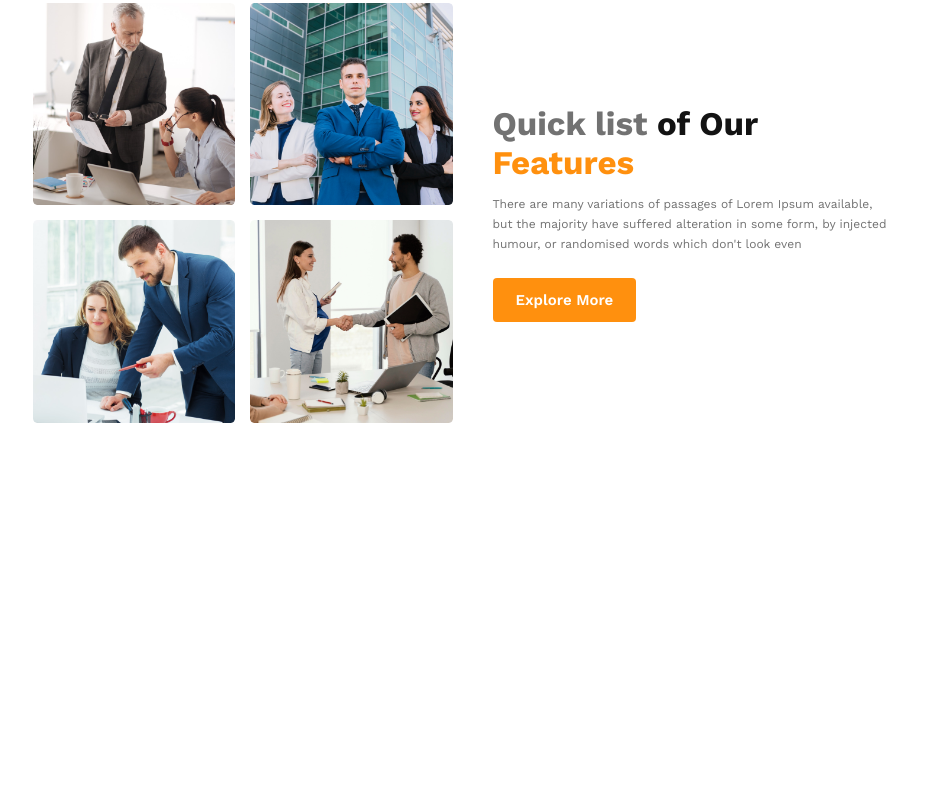
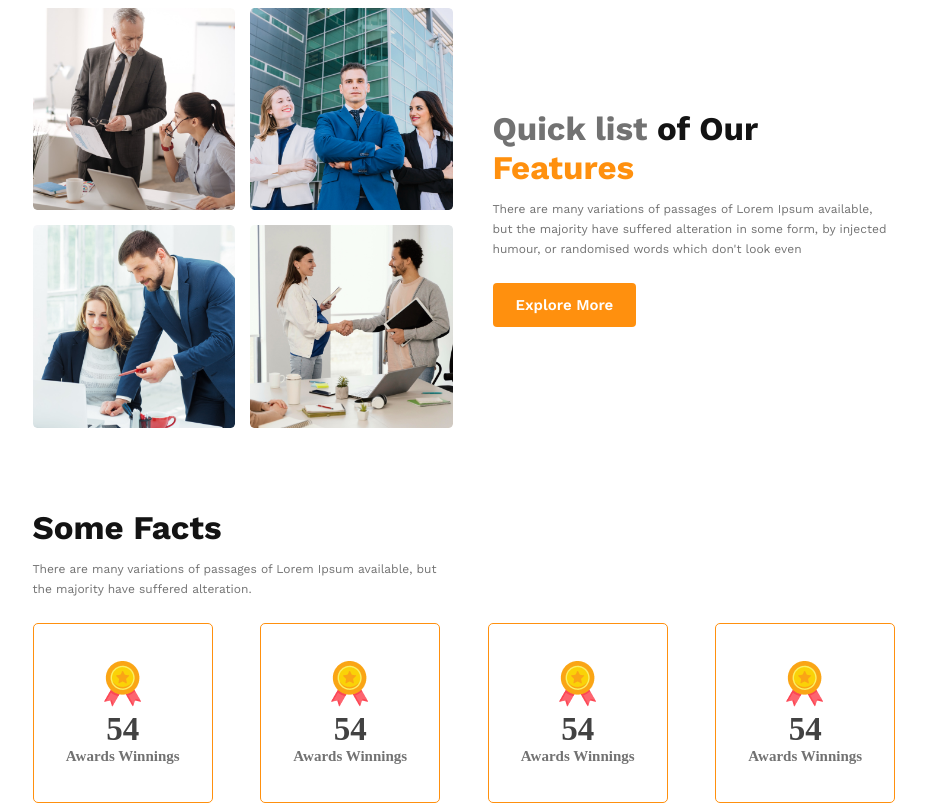
Before and after one commit to Shohag-SP1/G3-Architect-Website, a plain HTML site: page index.html in a window 1280 px wide. Shown: the part 923-1726 px from the top of the page, without its empty margins (176-1102 px from the left). Before the commit the page ends 1346 px from the top, so only its background shows below. Drawn offline with nearby package versions, Linux system fonts and the light colour scheme.

Commit message:
fact-section added

```diff
--- a/index.html
+++ b/index.html
@@ -70,6 +70,49 @@
           </div>
         </div>
       </section>
+      <section></section>
+      <!-- fact section starts -->
+      <section class="fact-section">
+        <div class="container fact">
+          <h2 class="heading heading-1">Some Facts</h2>
+          <p class="description card-description">
+            There are many variations of passages of Lorem Ipsum available, but
+            the majority have suffered alteration.
+          </p>
+          <div class="card-container">
+            <div class="card">
+              <div>
+                <img src="./images/icons/ribon.png" alt="" />
+                <h2 class="card-title">54</h2>
+                <p class="card-subtitle">Awards Winnings</p>
+              </div>
+            </div>
+            <div class="card">
+              <div>
+                <div>
+                  <img src="./images/icons/ribon.png" alt="" />
+                  <h2 class="card-title">54</h2>
+                  <p class="card-subtitle">Awards Winnings</p>
+                </div>
+              </div>
+            </div>
+            <div class="card">
+              <div>
+                <img src="./images/icons/ribon.png" alt="" />
+                <h2 class="card-title">54</h2>
+                <p class="card-subtitle">Awards Winnings</p>
+              </div>
+            </div>
+            <div class="card">
+              <div>
+                <img src="./images/icons/ribon.png" alt="" />
+                <h2 class="card-title">54</h2>
+                <p class="card-subtitle">Awards Winnings</p>
+              </div>
+            </div>
+          </div>
+        </div>
+      </section>
     </main>
     <footer></footer>
   </body>
--- a/styles/architect.css
+++ b/styles/architect.css
@@ -61,7 +61,9 @@
 .orange-1 {
   color: #ff900e;
 }
-
+section {
+  margin-top: 80px;
+}
 /* header styles */
 .header {
   background: rgba(255, 144, 14, 0.1);
@@ -151,6 +153,48 @@
   max-width: 403px;
 }
 
+/* fact section starts */
+.fact-section {
+}
+.fact-section .fact {
+}
+.fact .card-description {
+  max-width: 406px;
+}
+.fact .card-container {
+  display: grid;
+  gap: 47px;
+  grid-template-columns: repeat(4, 1fr);
+}
+.card-container .card {
+  width: 180px;
+  height: 180px;
+  border-radius: 5px;
+  border: 1px solid #ff900e;
+  display: flex;
+  justify-content: center;
+  align-items: center;
+  text-align: center;
+  margin: 0 auto;
+  gap: 20px;
+}
+.card .card-img {
+  width: 36px;
+}
+.card-img img {
+  width: 100%;
+}
+.card .card-title {
+  color: var(--Dark-02, #424242);
+  font-size: 33px;
+  font-weight: 600;
+}
+.card .card-subtitle {
+  color: var(--Dark-03, #727272);
+  font-size: 15px;
+  font-weight: 600;
+}
+
 /* responsive for mobile device */
 @media screen and (max-width: 576px) {
   .nav-bar,
@@ -174,6 +218,12 @@
     max-width: 550px;
     padding: 20px;
   }
+  .fact-section .fact {
+    padding: 20px;
+  }
+  .fact .card-container {
+    grid-template-columns: 1fr;
+  }
 }
 /* responsive for medium device */
 @media screen and (min-width: 577px) and (max-width: 768px) {
@@ -187,4 +237,10 @@
     max-width: 768px;
     padding: 20px;
   }
+  .fact-section .fact {
+    padding: 20px;
+  }
+  .fact .card-container {
+    grid-template-columns: repeat(2, 1fr);
+  }
 }
```
